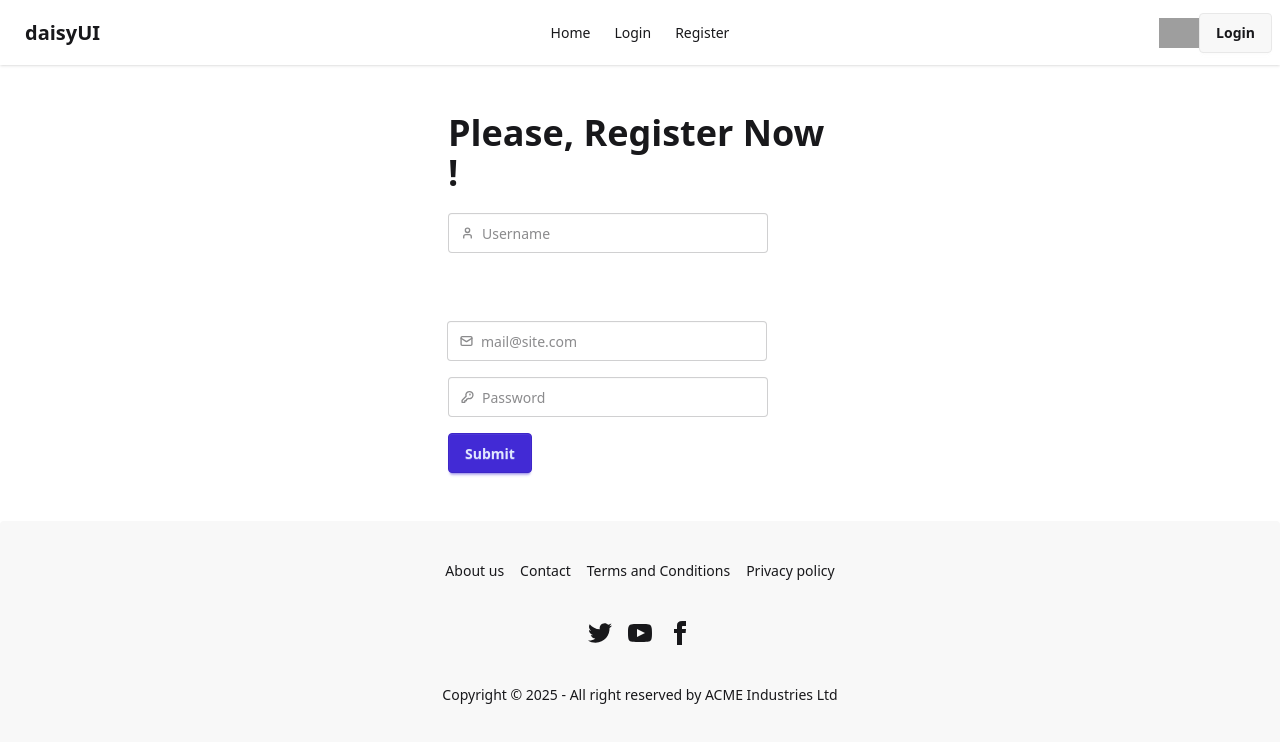
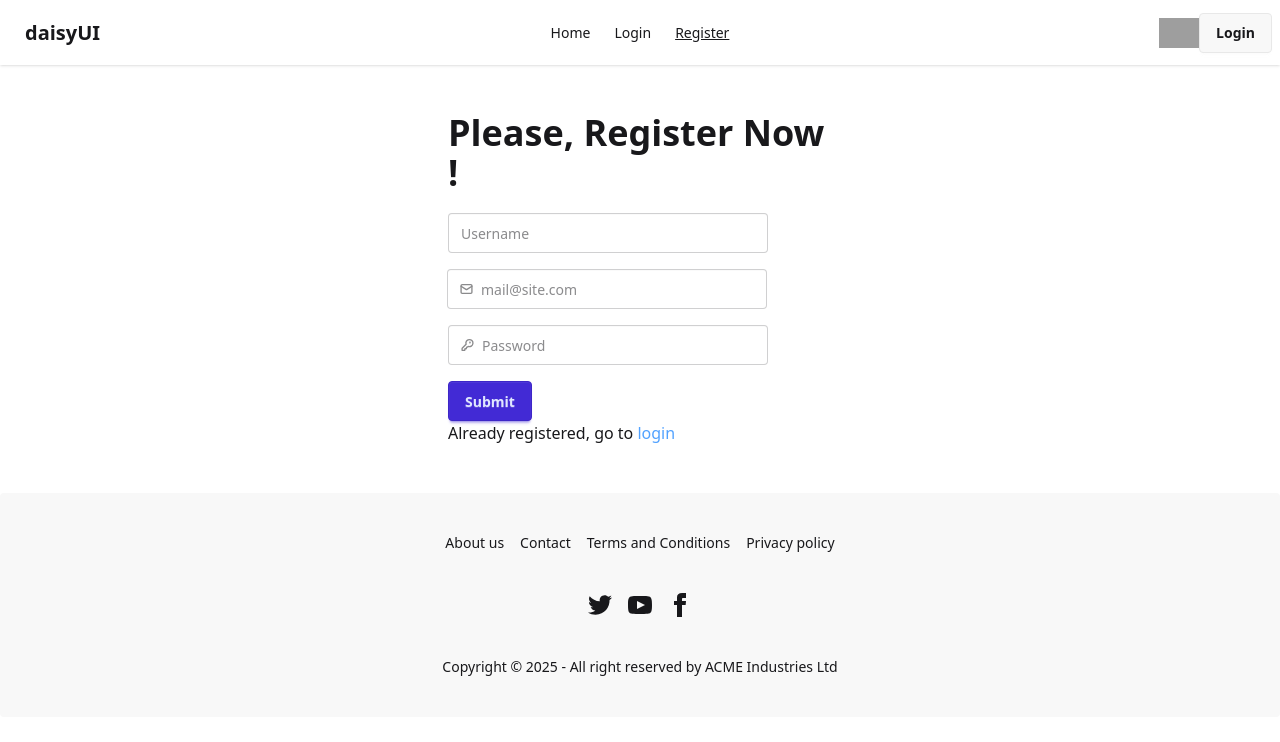
Before and after one commit to arifulmit17/subscription-box, a React (Vite) app: page /register in a window 1280 px wide. Shown: the top 742 px of the page. Built offline with nearby package versions, Linux system fonts and the light colour scheme; grey boxes are pictures that could not be loaded.

Commit message:
added cards to home

```diff
--- a/src/Components/Navbar/Navbar.css
+++ b/src/Components/Navbar/Navbar.css
@@ -1,3 +1,3 @@
-nav a.active{
+.active{
     text-decoration: underline;
 }
--- a/src/pages/Home.jsx
+++ b/src/pages/Home.jsx
@@ -1,9 +1,15 @@
 import React from 'react';
+import { useLoaderData } from 'react-router';
+import Item from './Item';
 
 const Home = () => {
+    const data=useLoaderData();
+
     return (
-        <div>
-            This is home
+        <div className='grid grid-cols-1 md:grid-cols-2 lg:grid-cols-3'>
+            {
+                data.map(item=><Item key={item.id} item={item}></Item> )
+            }
         </div>
     );
 };
--- /dev/null
+++ b/src/pages/Item.jsx
@@ -0,0 +1,36 @@
+import React from 'react';
+import { NavLink } from 'react-router';
+
+const Item = ({item}) => {
+
+    const {id,name,thumbnail,banner,subscription_benefits,tech_category,price,ratings}=item
+    return (
+
+        <div className="card w-96 bg-base-100 shadow-sm">
+  <div className="card-body">
+    <img src={thumbnail} alt="" />
+    <span className="badge badge-xs badge-warning">{tech_category}</span>
+    <div className="flex justify-between">
+      <h2 className="text-3xl font-bold">{name}</h2>
+      <span className="text-xl">${price}/year</span>
+
+    </div>
+   <h1>Ratings: <span className="text-lg">{ratings}</span></h1>
+    <ul className="mt-6 flex flex-col gap-2 text-xs">
+        {
+            subscription_benefits.map(benefit=> <li>
+                <svg xmlns="http://www.w3.org/2000/svg" className="size-4 me-2 inline-block text-success" fill="none" viewBox="0 0 24 24" stroke="currentColor"><path strokeLinecap="round" strokeLinejoin="round" strokeWidth="2" d="M5 13l4 4L19 7" /></svg>
+                <span>{benefit}</span>
+              </li> )
+        }
+
+    </ul>
+    <div className="mt-6">
+      <button className="btn btn-primary btn-block"><NavLink to={`/SubscriptionDetails/${id}`}>View More</NavLink></button>
+    </div>
+  </div>
+</div>
+    );
+};
+
+export default Item;
--- a/src/pages/Register.jsx
+++ b/src/pages/Register.jsx
@@ -1,6 +1,7 @@
 import React from 'react';
 import { createUserWithEmailAndPassword } from 'firebase/auth';
 import { auth } from './../Firebase.init';
+import { NavLink } from 'react-router';
 const Register = () => {
     const handleRegister=e=>{
         e.preventDefault();
@@ -21,33 +22,7 @@
           <h1 className='font-bold text-4xl my-5'>Please, Register Now !</h1>
             <form className='space-y-4' onSubmit={handleRegister} >
               {/* Username */}
-              <label className="input validator">
-  <svg className="h-[1em] opacity-50" xmlns="http://www.w3.org/2000/svg" viewBox="0 0 24 24">
-    <g
-      strokeLinejoin="round"
-      strokeLinecap="round"
-      strokeWidth="2.5"
-      fill="none"
-      stroke="currentColor"
-    >
-      <path d="M19 21v-2a4 4 0 0 0-4-4H9a4 4 0 0 0-4 4v2"></path>
-      <circle cx="12" cy="7" r="4"></circle>
-    </g>
-  </svg>
-  <input
-    type="text"
-    required
-    placeholder="Username"
-    pattern="[A-Za-z][A-Za-z0-9\-]*"
-    minLength="3"
-    maxLength="30"
-    title="Only letters, numbers or dash"
-  />
-</label>
-<p className="validator-hint">
-  Must be 3 to 30 characters
-  <br />containing only letters, numbers or dash
-</p>
+              <input type="text" placeholder="Username " className="input" />
  {/* Email input */}
 
     <label className="input validator join-item">
@@ -102,7 +77,7 @@
         <br />
         <button type='submit' className='btn btn-primary'>Submit</button>
             </form>
-
+        <h1>Already registered, go to <NavLink to={'/login'} className={'text-blue-400'}> login</NavLink></h1>
         </div>
     );
 };
--- /dev/null
+++ b/src/pages/SubscriptionDetails.jsx
@@ -0,0 +1,14 @@
+import React from 'react';
+import { useParams } from 'react-router';
+
+const SubscriptionDetails = () => {
+    const {id}=useParams();
+    console.log(id);
+    return (
+        <div>
+            This is details
+        </div>
+    );
+};
+
+export default SubscriptionDetails;
--- a/src/routes/routes.jsx
+++ b/src/routes/routes.jsx
@@ -4,6 +4,7 @@
 import Login from "../pages/Login";
 import Register from "../pages/Register";
 import ErrorPage from "../pages/ErrorPage";
+import SubscriptionDetails from "../pages/SubscriptionDetails";
 
 const router=createBrowserRouter([
     {
@@ -13,7 +14,8 @@
         children: [
             {
                 index: true,
-                Component: Home
+                Component: Home,
+                loader: ()=> fetch('../ProductData.json')
             },
             {
                 path:'/login',
@@ -22,6 +24,10 @@
             {
                 path: '/register',
                 element: <Register></Register>
+            },
+            {
+                path: '/SubscriptionDetails/:id',
+                element: <SubscriptionDetails></SubscriptionDetails>
             }
         ]
     },
```
